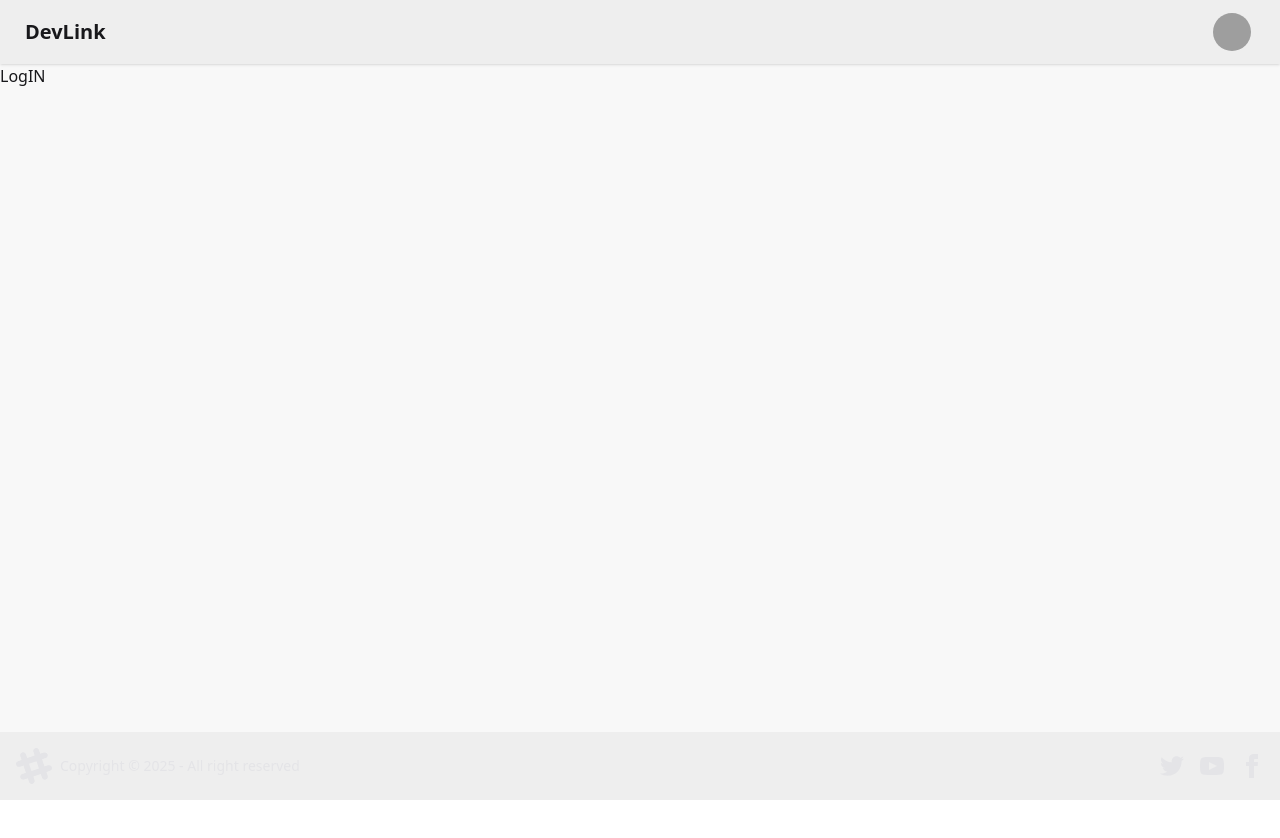
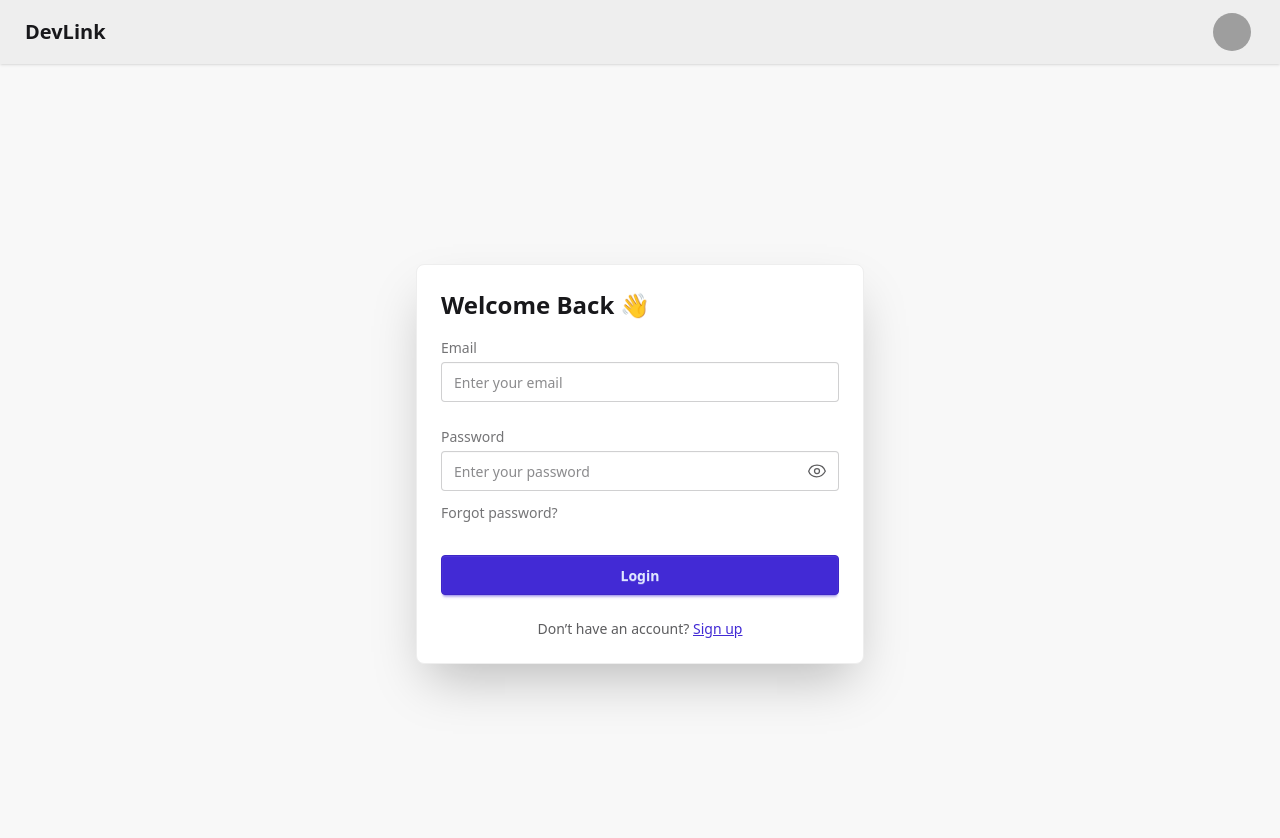
Before and after one commit to MrDarkOO7/devLink_web, a React (Vite) app: page /login in a window 1280 px wide. Shown: the top 838 px of the page. Before the commit the page ends 800 px from the top, so only its background shows below. Built offline with nearby package versions, Linux system fonts and the light colour scheme; grey boxes are pictures that could not be loaded.

Commit message:
Implement user authentication with Redux ToolKit and enhance login component

```diff
--- a/src/App.jsx
+++ b/src/App.jsx
@@ -2,10 +2,13 @@ import { BrowserRouter, Route, Routes } from "react-router-dom";
 import Login from "./components/Login";
 import Profile from "./components/Profile";
 import Body from "./components/Body";
+import { Provider } from "react-redux";
+import store from "./redux/appStore";
 
 function App() {
   return (
     <div>
+      <Provider store={store}>
         <BrowserRouter basename="/">
           <Routes>
             <Route path="/" element={<Body />}>
@@ -14,6 +17,7 @@ function App() {
             </Route>
           </Routes>
         </BrowserRouter>
+      </Provider>
     </div>
   );
 }
--- a/src/components/Login.jsx
+++ b/src/components/Login.jsx
@@ -1,7 +1,227 @@
-import React from "react";
+// src/components/Login.jsx
+import React, { useState } from "react";
+import api from "../utils/api";
+import { useNavigate } from "react-router-dom"; // optional, safe to keep if you use react-router
+import { useDispatch } from "react-redux";
+import { addUser } from "../redux/userSlice";
 
 const Login = () => {
-  return <div>LogIN</div>;
+  const navigate = useNavigate();
+  const dispatch = useDispatch();
+
+  const [email, setEmail] = useState("");
+  const [password, setPassword] = useState("");
+  const [showPassword, setShowPassword] = useState(false);
+
+  const [loading, setLoading] = useState(false);
+  const [error, setError] = useState(null);
+  const [message, setMessage] = useState(null);
+
+  const validate = () => {
+    setError(null);
+    if (!email) return "Please enter your email.";
+    // simple email regex
+    const emailRegex = /^[^\s@]+@[^\s@]+\.[^\s@]+$/;
+    if (!emailRegex.test(email)) return "Please enter a valid email address.";
+    if (!password) return "Please enter your password.";
+    if (password.length < 6) return "Password should be at least 6 characters.";
+    return null;
+  };
+
+  const handleSubmit = async (e) => {
+    e.preventDefault();
+
+    const validationError = validate();
+    if (validationError) {
+      setError(validationError);
+      return;
+    }
+
+    setLoading(true);
+    setError(null);
+    setMessage(null);
+
+    try {
+      const response = await api.post("/auth/login", {
+        emailId: email,
+        password,
+      });
+
+      const respData = response?.data;
+      const user = respData?.data;
+      const msg = respData?.message || "Logged in";
+
+      setMessage(msg);
+      dispatch(addUser(user));
+      // Redirect if using react-router
+      // if (navigate) {
+      //   navigate("/dashboard");
+      // }
+    } catch (err) {
+      console.error("Login error:", err);
+
+      const status = err?.response?.status;
+      let friendly;
+
+      if (status === 400) {
+        friendly = "Email and password are required.";
+      } else if (status === 404) {
+        friendly = "User not found.";
+      } else if (status === 401) {
+        friendly = "Invalid password.";
+      } else {
+        friendly = "Login failed. Please try again.";
+      }
+
+      setError(friendly);
+    } finally {
+      setLoading(false);
+    }
+  };
+
+  return (
+    <div className="min-h-screen w-full flex items-center justify-center bg-base-200 ">
+      <form
+        onSubmit={handleSubmit}
+        className="card w-full max-w-md bg-base-100 shadow-2xl border border-base-300"
+        aria-busy={loading}
+      >
+        <div className="card-body space-y-4">
+          <h2 className="card-title text-center text-2xl font-semibold mb-2">
+            Welcome Back 👋
+          </h2>
+
+          {/* Email */}
+          <fieldset className="form-control flex flex-col gap-1">
+            <label className="label">
+              <span className="label-text font-medium">Email</span>
+            </label>
+            <input
+              type="email"
+              name="email"
+              autoComplete="email"
+              value={email}
+              onChange={(e) => {
+                setEmail(e.target.value);
+                setError(null);
+                setMessage(null);
+              }}
+              placeholder="Enter your email"
+              className="input input-bordered w-full"
+              required
+            />
+          </fieldset>
+
+          {/* Password */}
+          <fieldset className="form-control flex flex-col gap-1">
+            <label className="label">
+              <span className="label-text font-medium">Password</span>
+            </label>
+            <div className="relative">
+              <input
+                type={showPassword ? "text" : "password"}
+                name="password"
+                autoComplete="current-password"
+                value={password}
+                onChange={(e) => {
+                  setPassword(e.target.value);
+                  setError(null);
+                  setMessage(null);
+                }}
+                placeholder="Enter your password"
+                className="input input-bordered w-full pr-10"
+                required
+              />
+              <button
+                type="button"
+                aria-label={showPassword ? "Hide password" : "Show password"}
+                onClick={() => setShowPassword((s) => !s)}
+                className="absolute right-3 top-1/2 -translate-y-1/2 text-base-content/70 hover:text-base-content transition-colors"
+              >
+                {showPassword ? (
+                  <svg
+                    xmlns="http://www.w3.org/2000/svg"
+                    fill="none"
+                    viewBox="0 0 24 24"
+                    strokeWidth={1.5}
+                    stroke="currentColor"
+                    className="w-5 h-5"
+                  >
+                    <path
+                      strokeLinecap="round"
+                      strokeLinejoin="round"
+                      d="M3.98 8.223A10.477 10.477 0 0 0 1.5 12c2.123 3.873 6.177 6.75 10.5 6.75 1.757 0 3.42-.402 4.898-1.115M9.88 9.88a3 3 0 1 0 4.24 4.24"
+                    />
+                    <path
+                      strokeLinecap="round"
+                      strokeLinejoin="round"
+                      d="M6.228 6.228l11.544 11.544"
+                    />
+                  </svg>
+                ) : (
+                  <svg
+                    xmlns="http://www.w3.org/2000/svg"
+                    fill="none"
+                    viewBox="0 0 24 24"
+                    strokeWidth={1.5}
+                    stroke="currentColor"
+                    className="w-5 h-5"
+                  >
+                    <path
+                      strokeLinecap="round"
+                      strokeLinejoin="round"
+                      d="M2.036 12.322a10.477 10.477 0 0 1 19.928 0C19.841 16.195 15.787 19.072 11.464 19.072S3.087 16.195 2.036 12.322z"
+                    />
+                    <path
+                      strokeLinecap="round"
+                      strokeLinejoin="round"
+                      d="M15 12a3 3 0 1 1-6 0 3 3 0 0 1 6 0z"
+                    />
+                  </svg>
+                )}
+              </button>
+            </div>
+
+            <label className="label mt-2">
+              <a href="#" className="label-text-alt link link-hover text-sm">
+                Forgot password?
+              </a>
+            </label>
+          </fieldset>
+
+          {/* Error / Success */}
+          {error && (
+            <div className="text-sm text-error bg-error/10 p-2 rounded">
+              {error}
+            </div>
+          )}
+          {message && (
+            <div className="text-sm text-success bg-success/10 p-2 rounded">
+              {message}
+            </div>
+          )}
+
+          {/* Submit */}
+          <div className="card-actions mt-2">
+            <button
+              type="submit"
+              className={`btn btn-primary w-full ${loading ? "loading" : ""}`}
+              disabled={loading}
+            >
+              {loading ? "Signing in..." : "Login"}
+            </button>
+          </div>
+
+          <p className="text-center text-sm text-base-content/70">
+            Don’t have an account?{" "}
+            <a href="#" className="link link-primary">
+              Sign up
+            </a>
+          </p>
+        </div>
+      </form>
+    </div>
+  );
 };
 
 export default Login;
--- /dev/null
+++ b/src/redux/appStore.js
@@ -0,0 +1,10 @@
+import { configureStore } from "@reduxjs/toolkit";
+import userReducer from "./userSlice";
+
+const store = configureStore({
+  reducer: {
+    user: userReducer,
+  },
+});
+
+export default store;
--- /dev/null
+++ b/src/redux/userSlice.js
@@ -0,0 +1,17 @@
+import { createSlice } from "@reduxjs/toolkit";
+
+const userSlice = createSlice({
+  name: "user",
+  initialState: null,
+  reducers: {
+    addUser: (state, action) => {
+      return action.payload;
+    },
+    removeUser: (state, action) => {
+      return null;
+    },
+  },
+});
+
+export const { addUser, removeUser } = userSlice.actions;
+export default userSlice.reducer;
```
Lines whose indentation alone changed are shown as unchanged.
